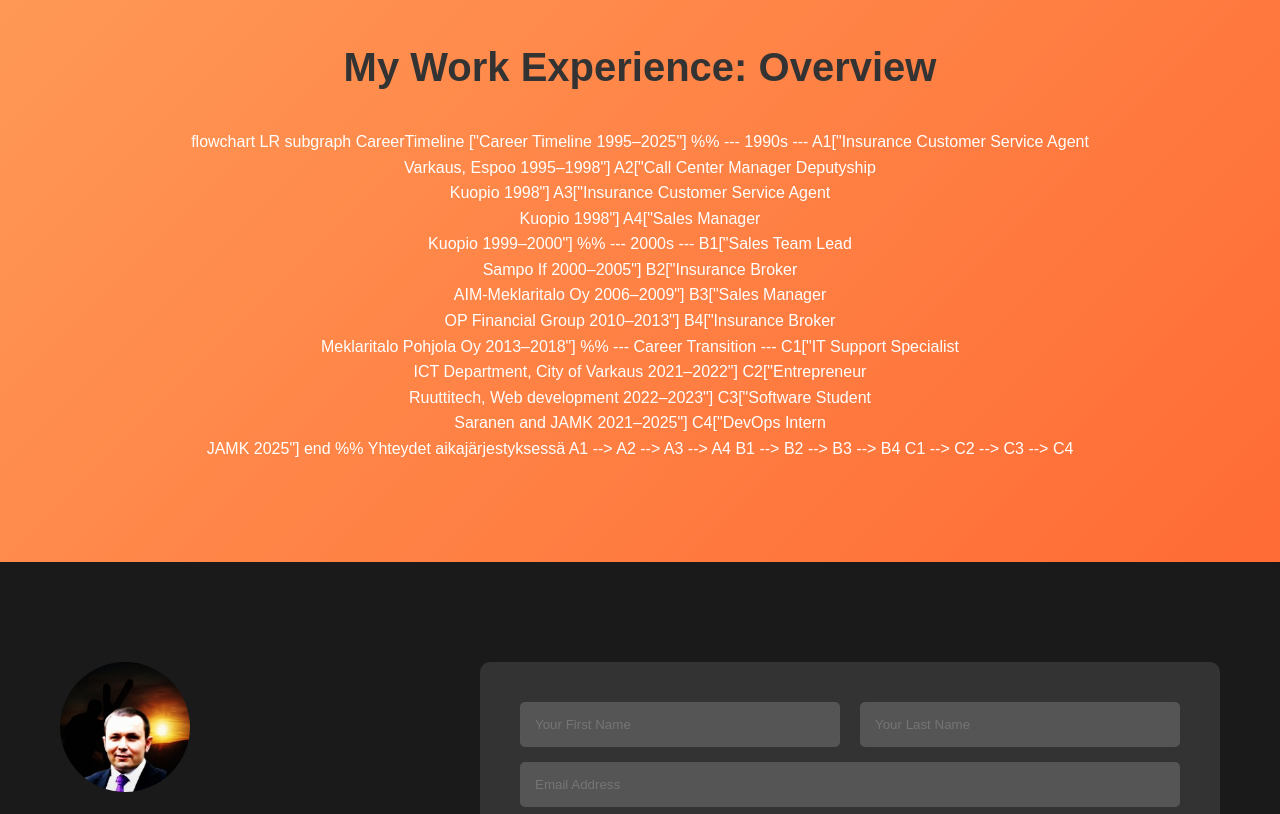
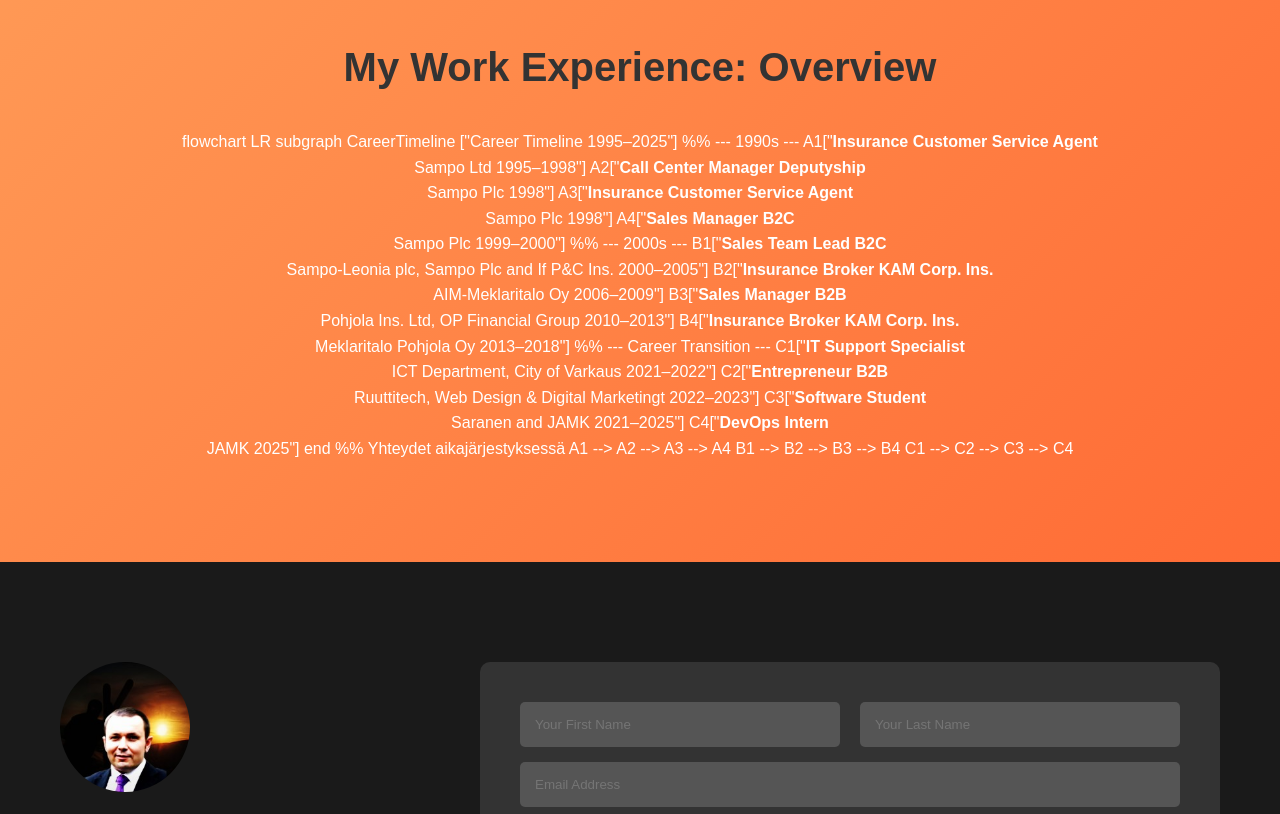
Before and after one commit to MipoRepo/miporeposite, a plain HTML site: page index.html in a window 1280 px wide. Shown: the part 5620-6434 px from the top of the page. Drawn offline with Linux system fonts and the light colour scheme; a script that the page names is missing.

Commit message:
index.html new features

```diff
--- a/index.html
+++ b/index.html
@@ -389,22 +389,22 @@
             subgraph CareerTimeline ["Career Timeline 1995–2025"]
 
                 %% --- 1990s ---
-                A1["Insurance Customer Service Agent<br>Varkaus, Espoo 1995–1998"]
-                A2["Call Center Manager Deputyship<br>Kuopio 1998"]
-                A3["Insurance Customer Service Agent<br>Kuopio 1998"]
-                A4["Sales Manager<br>Kuopio 1999–2000"]
+                A1["<b>Insurance Customer Service Agent</b><br>Sampo Ltd 1995–1998"]
+                A2["<b>Call Center Manager Deputyship</b><br>Sampo Plc 1998"]
+                A3["<b>Insurance Customer Service Agent</b><br>Sampo Plc 1998"]
+                A4["<b>Sales Manager B2C</b><br>Sampo Plc 1999–2000"]
 
                 %% --- 2000s ---
-                B1["Sales Team Lead<br>Sampo If 2000–2005"]
-                B2["Insurance Broker<br>AIM-Meklaritalo Oy 2006–2009"]
-                B3["Sales Manager<br>OP Financial Group 2010–2013"]
-                B4["Insurance Broker<br>Meklaritalo Pohjola Oy 2013–2018"]
+                B1["<b>Sales Team Lead B2C</b><br>Sampo-Leonia plc, Sampo Plc and If P&C Ins. 2000–2005"]
+                B2["<b>Insurance Broker KAM Corp. Ins.</b><br>AIM-Meklaritalo Oy 2006–2009"]
+                B3["<b>Sales Manager B2B</b><br>Pohjola Ins. Ltd, OP Financial Group 2010–2013"]
+                B4["<b>Insurance Broker KAM Corp. Ins.</b><br>Meklaritalo Pohjola Oy 2013–2018"]
 
                 %% --- Career Transition ---
-                C1["IT Support Specialist<br>ICT Department, City of Varkaus 2021–2022"]
-                C2["Entrepreneur<br>Ruuttitech, Web development 2022–2023"]
-                C3["Software Student<br>Saranen and JAMK 2021–2025"]
-                C4["DevOps Intern<br>JAMK 2025"]
+                C1["<b>IT Support Specialist</b><br>ICT Department, City of Varkaus 2021–2022"]
+                C2["<b>Entrepreneur B2B</b><br>Ruuttitech, Web Design & Digital Marketingt 2022–2023"]
+                C3["<b>Software Student</b><br>Saranen and JAMK 2021–2025"]
+                C4["<b>DevOps Intern</b><br>JAMK 2025"]
 
             end
 
```
